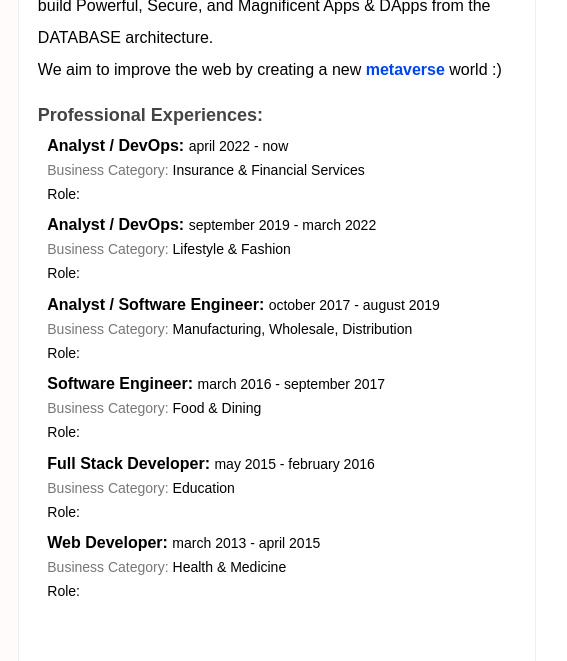
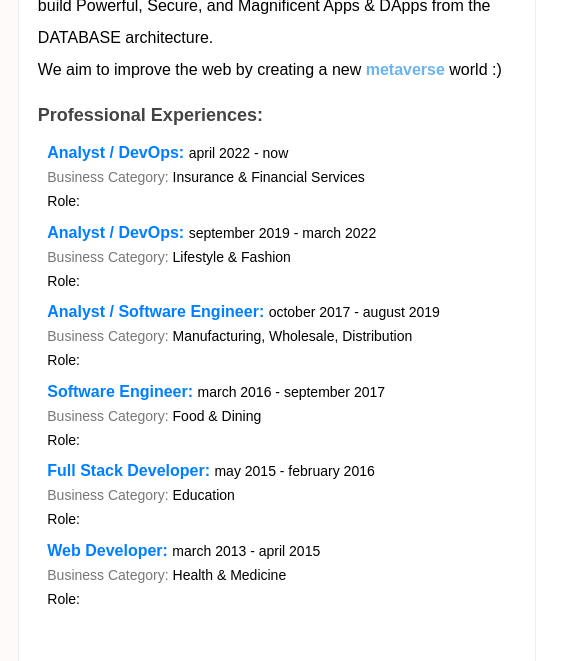
Before and after one commit to ouarrho/CV-Resume, a plain HTML site: page index.html in a window 1280 px wide. Shown: the part 277-938 px from the top of the page, 502-1069 px from the left. Drawn offline with nearby package versions, Linux system fonts and the light colour scheme.

Commit message:
Update index.html

```diff
--- a/index.html
+++ b/index.html
@@ -442,7 +442,7 @@ ElasticSearch, <img src=".files/.ico/surreal.ico" style="
 "> Surreal</span></div>
 <div style="
     margin-top: .3cm;
-    line-height: 32px;
+    line-height: 36px;
 "><span style="
     font-weight: bold;
 ">Tools: </span><img src=".files/.ico/docker.ico" style="
@@ -560,7 +560,7 @@ I'm expert &amp; researcher in programming languages/frameworks.<br>
 I'm working now on web3 ( blockchain, metaverse, cryptography ).<br>
 I'm also working on a new framework called Pi, and the idea is to build Powerful, Secure, and Magnificent Apps &amp; DApps from the DATABASE architecture.<br>
 We aim to improve the web by creating a new <b style="
-    color: #04e;
+    color: #6CB4EE;
 ">metaverse</b> world :)<br>
 </div>
 <div style="
@@ -571,6 +571,7 @@ We aim to improve the web by creating a new <b style="
 ">Professional Experiences:</div>
 <div style="
     padding-left: .25cm;
+    padding-top: .2cm;
     font-size: 16px;
     line-height: 24px;
 ">
@@ -578,7 +579,7 @@ We aim to improve the web by creating a new <b style="
     margin-top: .2cm;
 "><div style="
     margin-top: .2cm;
-"><span style="font-weight: bold;">Analyst / DevOps: </span><span style="
+"><span style="font-weight: bold;color: #007FFF;">Analyst / DevOps: </span><span style="
     font-size: 14px;
 ">april 2022 - now</span></div>
 
@@ -593,7 +594,7 @@ We aim to improve the web by creating a new <b style="
     margin-top: .2cm;
 "><div style="
     margin-top: .2cm;
-"><span style="font-weight: bold;">Analyst / DevOps: </span><span style="
+"><span style="font-weight: bold;color: #007FFF;">Analyst / DevOps: </span><span style="
     font-size: 14px;
 ">september 2019 - march 2022</span></div>
 
@@ -608,7 +609,7 @@ We aim to improve the web by creating a new <b style="
     margin-top: .2cm;
 "><div style="
     margin-top: .2cm;
-"><span style="font-weight: bold;">Analyst / Software Engineer: </span><span style="
+"><span style="font-weight: bold;color: #007FFF;">Analyst / Software Engineer: </span><span style="
     font-size: 14px;
 ">october 2017 - august 2019</span></div>
 
@@ -623,7 +624,7 @@ We aim to improve the web by creating a new <b style="
     margin-top: .2cm;
 "><div style="
     margin-top: .2cm;
-"><span style="font-weight: bold;">Software Engineer: </span><span style="
+"><span style="font-weight: bold;color: #007FFF;">Software Engineer: </span><span style="
     font-size: 14px;
 ">march 2016 - september 2017</span></div>
 
@@ -639,7 +640,7 @@ We aim to improve the web by creating a new <b style="
     margin-top: .2cm;
 "><div style="
     margin-top: .2cm;
-"><span style="font-weight: bold;">Full Stack Developer: </span><span style="
+"><span style="font-weight: bold;color: #007FFF;">Full Stack Developer: </span><span style="
     font-size: 14px;
 ">may 2015 - february 2016</span></div>
 
@@ -653,7 +654,7 @@ We aim to improve the web by creating a new <b style="
     margin-top: .2cm;
 "><div style="
     margin-top: .2cm;
-"><span style="font-weight: bold;">Web Developer: </span><span style="
+"><span style="font-weight: bold;color: #007FFF;">Web Developer: </span><span style="
     font-size: 14px;
 ">march 2013 - april 2015</span></div>
 
```
